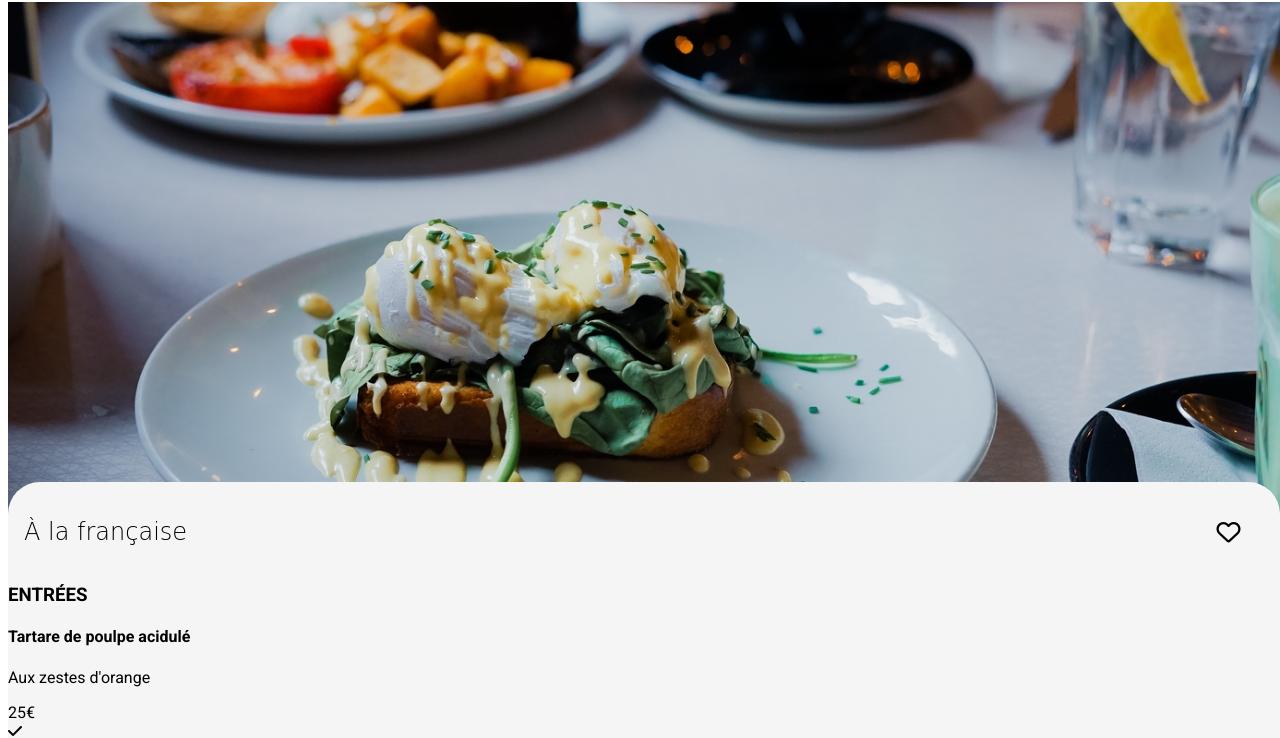
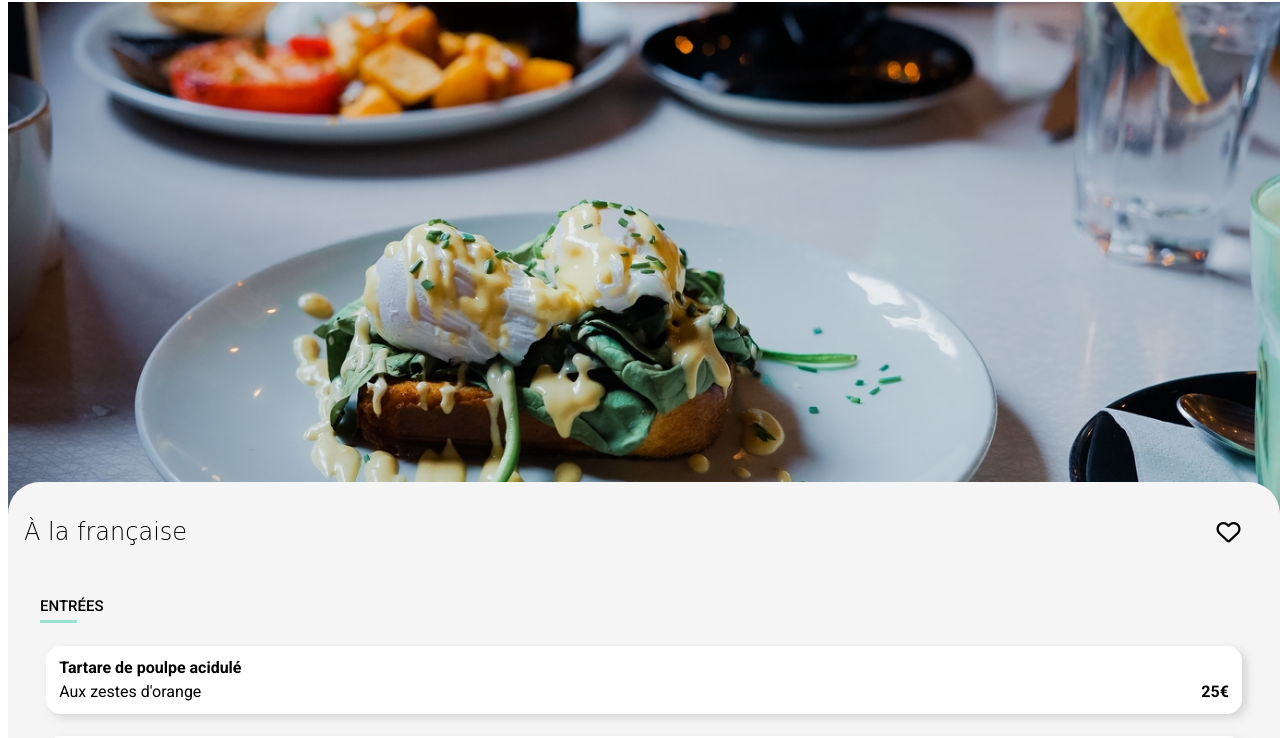
Before and after one commit to Oliive33/OlivierVillevieille_3_15022021, a website: page la_francaise.html in a window 1280 px wide. Shown: the part 66-804 px from the top of the page. Drawn offline with Linux system fonts and the light colour scheme; a web font is replaced by a local one.

Commit message:
mise en place du style des menus et animation case a cocher

```diff
--- a/sass/layout/_menuspages.scss
+++ b/sass/layout/_menuspages.scss
@@ -58,6 +58,101 @@ img{
 .coeur:hover::before{
     @include heart-hover-before;
 }
+.menus{
+
+    padding: 0 1rem;
+    background: $color-background;
+    transition: color 0.4s ease;
+    max-width: 100%;
+    overflow: hidden;
+
+
+    .menus:hover{
+        background: #f1e0ff;
+        transform: scale(1);
+    }
+
+.title_menu{
+    font-size: 15px;
+    font-weight: 500;
+    margin: 2rem 0 0 0;
+    padding-bottom: 0.3rem;
+    border: 3px $color-tertiary;
+    border-bottom-style: solid;
+    width: 37px;
+    position: relative;
+    left: 1rem;
+  }
+}
+.repas{
+    display: flex;
+    background: white;
+    border-radius: 15px;
+    padding: 0.8rem;
+    margin: 1.4rem;
+    box-shadow: 5px 4px 8px $color-shadow;
+    animation: repas_apparition 1.5s;
+    animation-timing-function: cubic-bezier(0.29,0.91,1,1);
+    animation-fill-mode: both;
+    overflow: hidden;
+    max-width: 100%;
+}
+.text_repas{
+    @include text-overflow;
+    flex: 1;
+
+.title_repas{
+    margin: 0;
+    padding-bottom: 0.3rem;
+    @include text-overflow;
+  }
+.name_repas{
+    margin: 0;
+    @include text-overflow;
+  }
+}
+.prix{
+    font-weight: bold;
+    display: flex;
+    justify-content: flex-end;
+    align-items: flex-end;
+    padding-left: 0.5rem;
+}
+.repas .confirmation{
+    background-color: $color-tertiary;
+    padding: 1rem;
+    margin: -1rem -5rem -1.3rem 1rem;
+    width: 4rem;
+    display: flex;
+    align-items: center;
+    justify-content: center;
+    transition-duration: 0.6s;
+}
+
+ .repas:hover  .confirmation {
+    margin-right: -1rem;
+  }
+
+.repas  .icon{
+    height: 1.7rem;
+    width: 1.7rem;
+    background-color: #fff;
+    display: flex;
+    align-items: center;
+    justify-content: center;
+    border-radius: 70px;
+    transform: rotate(-180deg);
+    transition-duration: 0.6s;
+}
+
+.repas:hover .icon {
+    transform: rotate(1turn);
+}
+  .fa-check{
+    color: $color-tertiary;
+}
+
+
 
 .btn{
     display: flex;
```
Also changed, not shown: sass/main.css, 1 other file.
